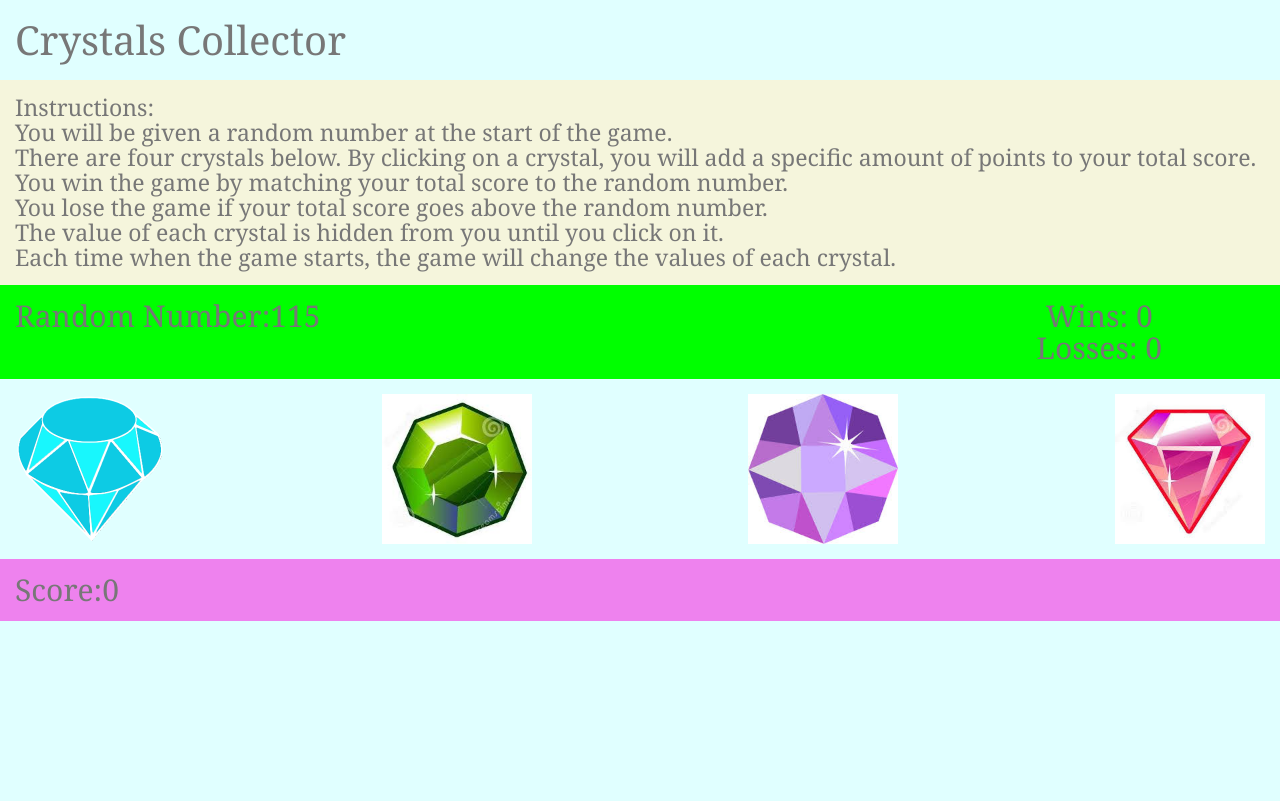
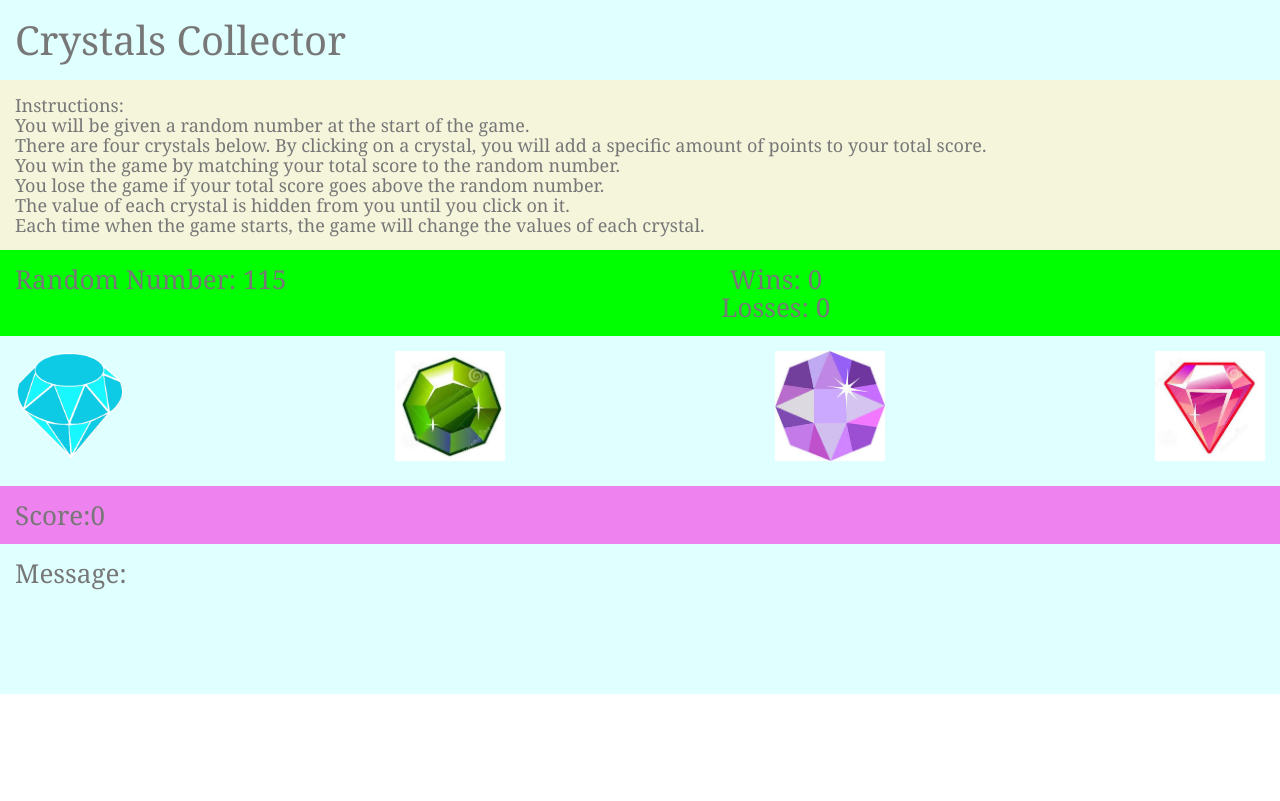
Before and after one commit to lorrainebaynosa/unit-4-game, a plain HTML site: page index.html in a window 1280 px wide. Drawn offline with nearby package versions, Linux system fonts and the light colour scheme.

Commit message:
final submission, game working

```diff
--- a/assets/css/style.css
+++ b/assets/css/style.css
@@ -1,5 +1,5 @@
 @media(min-width: 768px) {
-    .header, .containerRandomNum, .containerCrystalImages, .containerScore, .containerMessage {
+    .header, .containerRandomNumber, .containerCrystalImages, .containerScore, .containerMessage {
         display: flex;
     }
     }
@@ -41,15 +41,15 @@
     background:beige;
     border: 5px, solid, #666666, medium;
     text-align: left;
-    font-size: 23px;
-    line-height: 25px;
+    font-size: 18px;
+    line-height: 20px;
     font-style: bolder;
     }
 
-    .containerRandomNum {
+    .containerRandomNumber {
     padding: 15px;
-    font-size: 30px;
-    line-height: 32px;
+    font-size: 26px;
+    line-height: 28px;
     font-style: bolder;
     background: lime;
     border: 5px, solid, #666666, medium;
@@ -64,8 +64,8 @@
         flex: 1;
         text-align: center;
         display: columns;
-        font-size: 30px;
-        line-height: 32px;
+        font-size: 26px;
+        line-height: 28px;
         font-style: bolder;
     }
     .containerCrystalImages, .containerMessage {
@@ -73,12 +73,14 @@
         background: lightcyan;
         border: 5px, solid, #666666, medium;
         justify-content: space-between;
-        height: 150px;
+        font-size: 26px;
+        line-height: 28px;
+        height: 120px;
     }
 
     .crystals {
-        width: 150px;
-        height: 150px;
+        width: 110px;
+        height: 110px;
     }
 
     .crystals img {
@@ -89,8 +91,8 @@
         padding: 15px;
         background: violet;
         border: 5px, solid, #666666, medium;
-        font-size: 30px;
-        line-height: 32px;
+        font-size: 26px;
+        line-height: 28px;
         font-style: bolder;
     }
 
--- a/assets/javascript/game.js
+++ b/assets/javascript/game.js
@@ -15,7 +15,7 @@ function generateRandomCrystalValue(min, max) {
 }
 
 function renderRandomNumber(num) {
-    $("#randomNumber").text(num);
+    $("#randomNumber").text("Random Number: " + num);
 }
 
 function renderWins(num) {
@@ -31,7 +31,7 @@ function renderScore(num) {
 }
 
 function renderMessage(message) {
-    $("#message").text(message);
+    $("#message").text("Message:" + message);
 }
 
 function startNewGame() {
@@ -41,11 +41,10 @@ function startNewGame() {
     score = 0;
     renderScore(score);
     setCrystalValues();
-    renderMessage = "";
 }
 
 function playGame(userInput) {
-    // score = score + parseInt(userInput)
+    renderMessage("Good luck!");
     if (score === randomNumber) {
         winner();
     } else if (score > randomNumber) {
@@ -57,15 +56,15 @@ function winner(){
     gameInProgress = false;
     wins++;
     renderWins(wins);
+    renderMessage("You won. Select a crystal to play again.");
     startNewGame();
-    renderMessage("You won. Select a crystal to play again.");
 }
 function loser(){
     gameInProgress = false;
     losses++;
     renderLosses(losses);
+    renderMessage("You lost. Select a crystal to play again.");
     startNewGame();
-    renderMessage("You lost. Select a crystal to play again.");
 }
 // When game loads, a random number is already generated.
 randomNumber = generateRandomNumber(19, 120);
@@ -90,13 +89,13 @@ function setCrystalValues() {
 //Since attributes on HTML elements are strings, convert it to an integer before adding to the score.
 
 $(".crystals").on("click", function () {
-    // console.log("Crystal being clicked!");
+    console.log("Crystal being clicked!");
     var crystalValue = $(this).attr("data-crystalValue");
     crystalValue = parseInt(crystalValue);
-    // console.log(crystalValue);
+    console.log(crystalValue);
     score = score + crystalValue;
-    // console.log(score);
-    if (gameInProgress) {
+    console.log(score);
+    if (gameInProgress = true) {
     playGame(score);
     renderScore(score);
     } else {
--- a/index.html
+++ b/index.html
@@ -27,40 +27,44 @@
             <p>The value of each crystal is hidden from you until you click on it.</p>
             <p>Each time when the game starts, the game will change the values of each crystal.</p>
         </div>
-        <div class="containerRandomNum">
-            <div>Random Number:  </div>
-            <div id="randomNumber">
+        <div class="containerRandomNumber">
+            <div class="randomNumber">
+                <div id="randomNumber">Random Number:
+                </div>
             </div>
             <div class="winsAndLosses">
-                <div id="wins">Wins: 0
+                <div id="wins">Wins:  0
                 </div>
-                <div id="losses">Losses: 0
+                <div id="losses">Losses:  0
                 </div>
             </div>
         </div>
         <div class="containerCrystalImages">
             <div class="crystals" id="blueCrystal">
-                    <img src="assets/images/blueCrystal.png">
+                <img src="assets/images/blueCrystal.png" alt="blueCrystal">
             </div>
             <div class="crystals" id="greenCrystal">
-                    <img src="assets/images/greenCrystal.jpeg">
+                <img src="assets/images/greenCrystal.jpeg" alt="greenCrystal">
             </div>
             <div class="crystals" id="purpleCrystal">
-                    <img src="assets/images/purpleCrystal.jpeg">
+                <img src="assets/images/purpleCrystal.jpeg" alt="purpleCrystal">
             </div>
             <div class="crystals" id="redCrystal">
-                    <img src="assets/images/redCrystal.jpeg">
+                <img src="assets/images/redCrystal.jpeg" alt="redCrystal">
             </div>
         </div>
         <div class="containerScore">
-            <div id="score">Score: 0</div>
+            <div id="score">Score:  0
             </div>
-        <div class="containerMessage"></div>
-            <p id="message"></p>
+        </div>
+        <div class="containerMessage">
+            <div id="message">Message:
+            </div>
         </div>
     </div>
 
 </body>
 
 <script src="assets/javascript/game.js"></script>
+
 </html>
```
Lines whose indentation alone changed are shown as unchanged.
